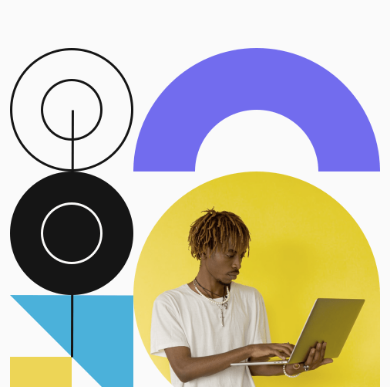
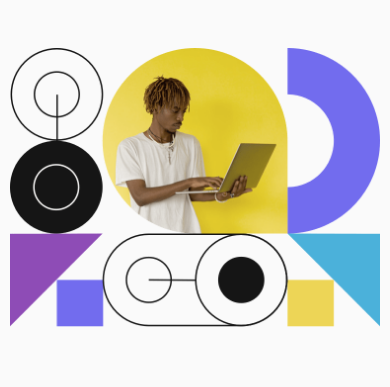
Before and after one commit to Frame993/Intro-section-with-dropdown-navigation-main, a plain HTML site: page index.html in a window 390 px wide. Shown: the part 75-462 px from the top of the page. Drawn offline with nearby package versions, Linux system fonts and the light colour scheme.

Commit message:
Photo version for mobile and deskopt implemented

```diff
--- a/index.html
+++ b/index.html
@@ -202,7 +202,8 @@
     </section>
 
     <figure class="h-[100vh] md:w-[50vh] h-fit ">
-      <img src="./images/image-hero-desktop.png" alt="">
+      <img class="hidden md:block" src="./images/image-hero-desktop.png" alt="">
+      <img class="md:hidden" src="./images/image-hero-mobile.png" alt="">
     </figure>
 
   </main>
```
